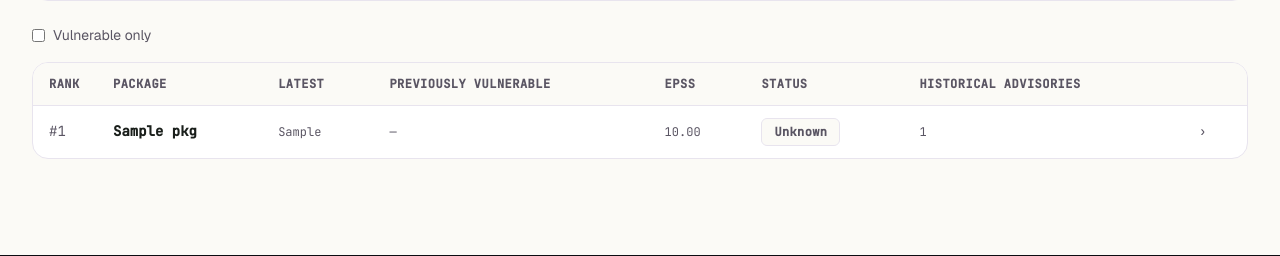
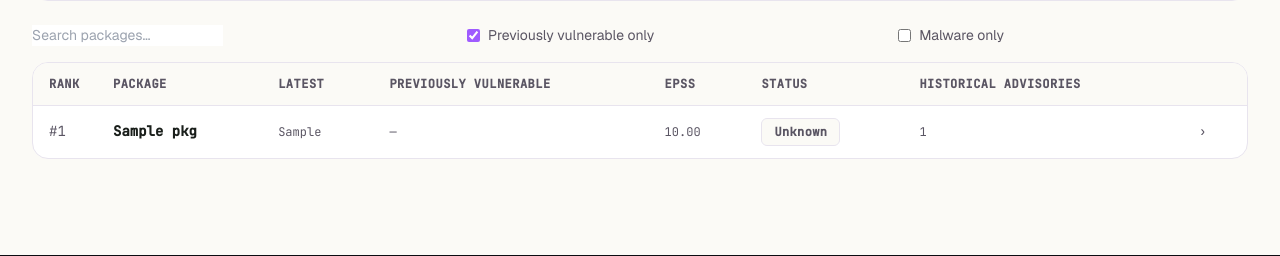
Before and after one commit to ajrosales-max/arguss, a FastAPI app: template arguss/web/templates/top_packages.html in a window 1280 px wide. Shown: the part 320-576 px from the top of the page. Run offline with FastAPI, Linux system fonts and the light colour scheme; the template is opened without the code that fills it: most values are stand-ins (such as "Sample title", 1, 10 or a date in 2020); some libraries are stand-ins or nearby versions.

Commit message:
feat: add search filter toolbar markup and row data attributes
Replace broken vulnerable-only toggle with search box, prev-vuln and
malware toggles, live count span, and data-prev-vuln/malware/name on rows.

Co-authored-by: Cursor <cursoragent@cursor.com>

```diff
--- a/arguss/web/templates/top_packages.html
+++ b/arguss/web/templates/top_packages.html
@@ -264,10 +264,16 @@
   </div>
   {% else %}
   <div class="tp-toolbar">
+    <input type="text" id="tp-search" class="tp-filter" placeholder="Search packages…" data-testid="tp-search">
     <label class="tp-filter">
-      <input type="checkbox" id="vulnerable-only-toggle" data-testid="vulnerable-only-toggle">
-      Vulnerable only
+      <input type="checkbox" id="prev-vuln-only-toggle" data-testid="prev-vuln-only-toggle" checked>
+      Previously vulnerable only
     </label>
+    <label class="tp-filter">
+      <input type="checkbox" id="malware-only-toggle" data-testid="malware-only-toggle">
+      Malware only
+    </label>
+    <span id="tp-count" class="tp-filter" data-testid="tp-count"></span>
   </div>
 
   <div class="tp-table-wrap">
@@ -288,6 +294,9 @@
         {% for pkg in packages %}
         <tr class="tp-row"
             data-vulnerable="{{ pkg.latest_vulnerable if pkg.latest_vulnerable is not none else '' }}"
+            data-prev-vuln="{{ '1' if pkg.previously_vulnerable_version is not none else '0' }}"
+            data-malware="{{ '1' if pkg.is_malware else '0' }}"
+            data-name="{{ pkg.name|lower }}"
             data-row-id="tp-row-{{ loop.index }}"
             tabindex="0"
             role="button"
```
Also changed, not shown: tests/test_top_packages_page.py (+65 -0 lines).
